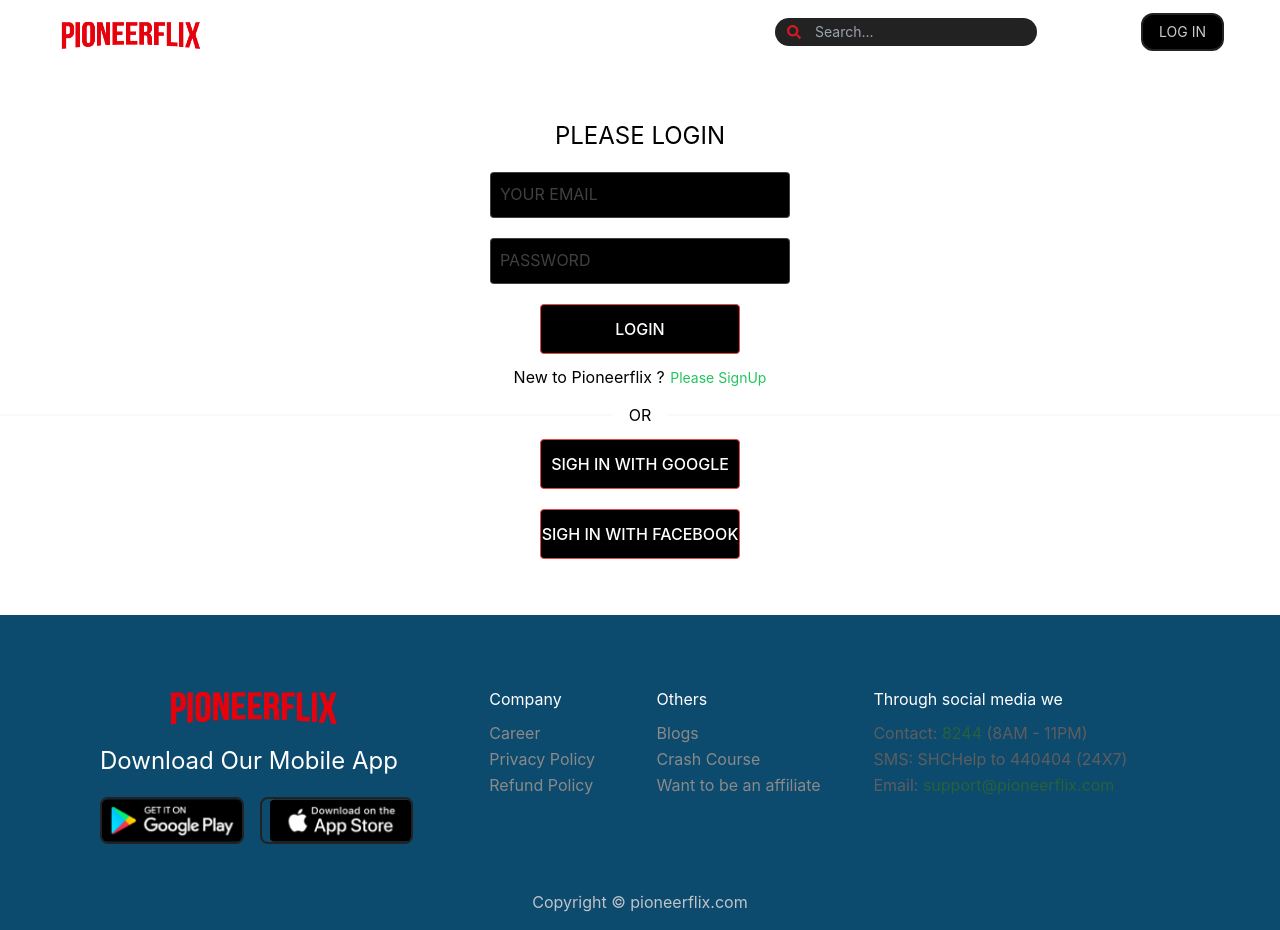
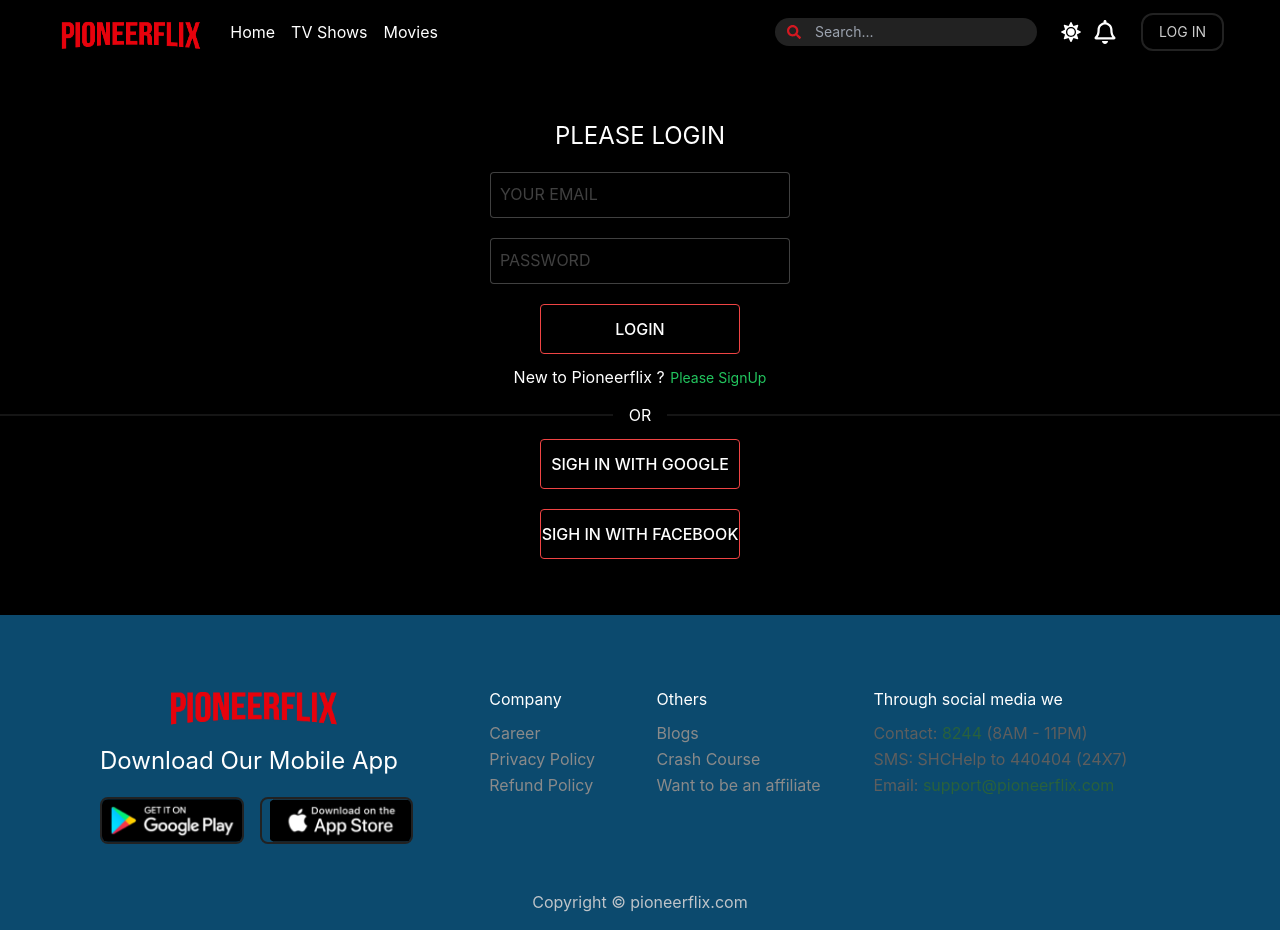
Before and after one commit to MagicManik/pioneerflix-client, a React (Create React App) app: page /login in a window 1280 px wide. Built offline with nearby package versions, Linux system fonts and the light colour scheme; no server answers.

Commit message:
background color changed in login and signUp page

```diff
--- a/package.json
+++ b/package.json
@@ -6,6 +6,7 @@
     "@headlessui/react": "^1.6.6",
     "@stripe/react-stripe-js": "^1.9.0",
     "@stripe/stripe-js": "^1.32.0",
+    "@tanstack/react-query": "^4.0.10",
     "@testing-library/jest-dom": "^5.16.4",
     "@testing-library/react": "^13.3.0",
     "@testing-library/user-event": "^13.5.0",
--- a/src/components/Shared/Loading/Loading.js
+++ b/src/components/Shared/Loading/Loading.js
@@ -2,7 +2,7 @@ import React from 'react';
 
 const Loading = () => {
     return (
-        <div className="flex h-screen items-center justify-center ">
+        <div className="flex h-screen bg-primary items-center justify-center ">
             <div className="w-16 h-16 border-b-2 border-green-500 rounded-full animate-spin"></div>
         </div>
     );
--- a/src/components/UserAccount/LoginPage.js
+++ b/src/components/UserAccount/LoginPage.js
@@ -49,11 +49,11 @@ const LoginPage = () => {
     }
 
     return (
-        <div className='pt-16 bg-primary '>
-            <div className='text-secondary py-14'>
+        <div className='pt-16 bg-[#000000]'>
+            <div className='text-[#fff] py-14'>
                 <div>
                     <form action="" className='loginBody' onSubmit={handleLogin}>
-                        <h1 className='text-2xl  border-2 border-none uppercase'>Please Login</h1>
+                        <h1 className='text-2xl border-2 border-none uppercase'>Please Login</h1>
                         <div className='loginBox '>
                             <input ref={emailRef} type="text" required />
                             <span className=''>your email</span>
--- a/src/components/UserAccount/SignUpPage.js
+++ b/src/components/UserAccount/SignUpPage.js
@@ -26,18 +26,22 @@ const SignUpPage = () => {
         const name = event.target.name.value;
         const email = event.target.email.value;
         const password = event.target.password.value;
+        // console.log(name, email, password);
 
         await createUserWithEmailAndPassword(email, password);
 
         await updateProfile({ displayName: name });
         alert('Updated your profile');
 
+        event.target.reset();
+
         navigate('/')
+
     }
 
     return (
         <div>
-            <div className='loginRoot text-secondary'>
+            <div className='loginRoot text-[#fff]'>
                 <div >
                     <form action="" onSubmit={handleSignUp} className='loginBody'>
                         <h1 className='text-2xl  border-2 uppercase border-none'>Please Sign-Up</h1>
```
Also changed, not shown: 1 other file (tests, documents, lock files or other folders).
